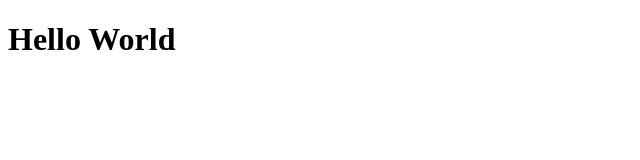
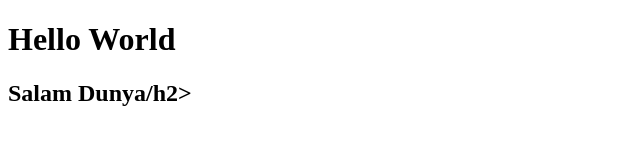
Before and after one commit to senanoguz/my_first_project, a plain HTML site: page index.html in a window 1280 px wide. Shown: the whole page, without its empty margins (0-640 px from the left). Drawn offline with Linux system fonts and the light colour scheme.

Commit message:
Elave h2 teqi acdim

```diff
--- a/index.html
+++ b/index.html
@@ -8,5 +8,6 @@
 </head>
 <body>
     <h1>Hello World</h1>
+    <h2>Salam Dunya/h2>
 </body>
 </html>
```
